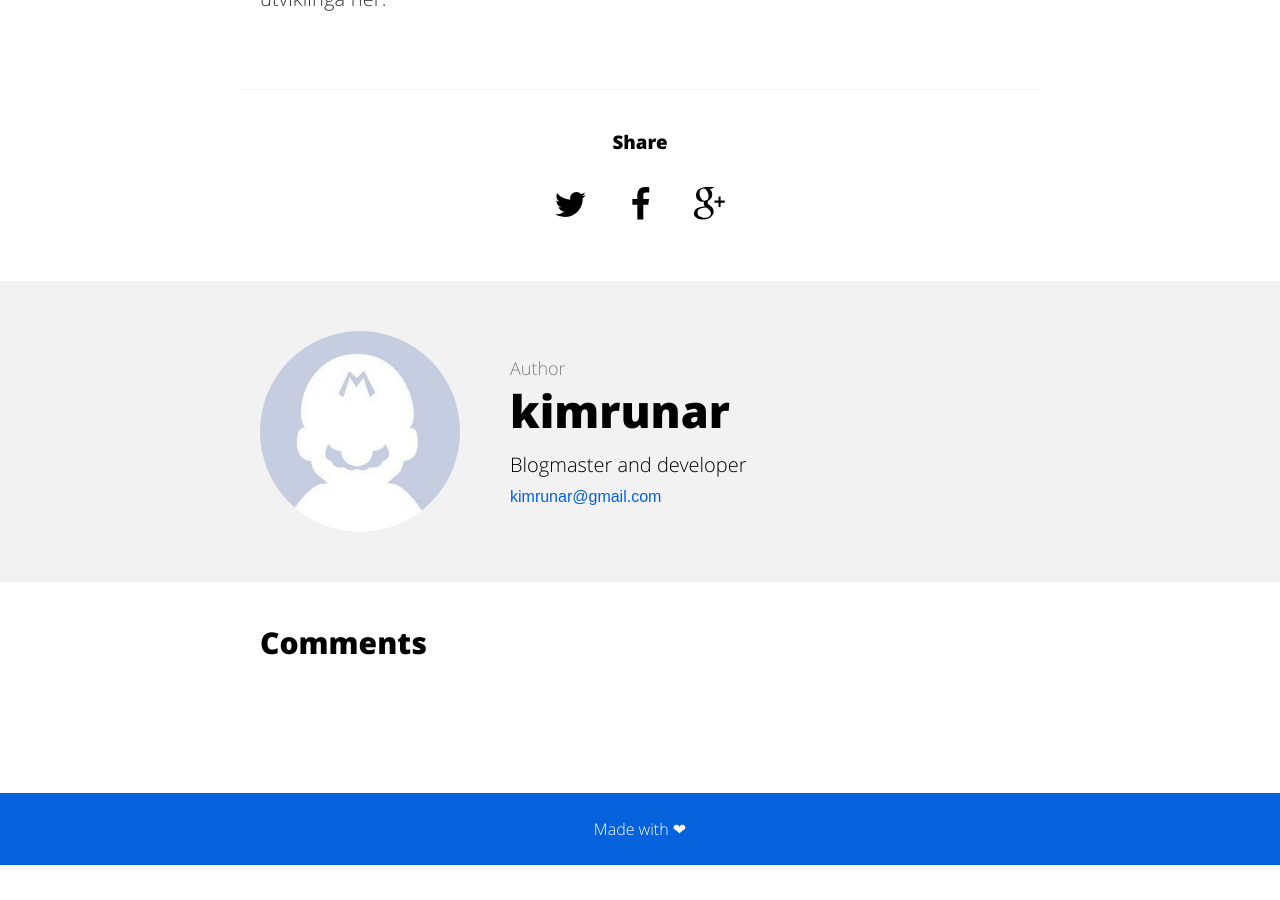
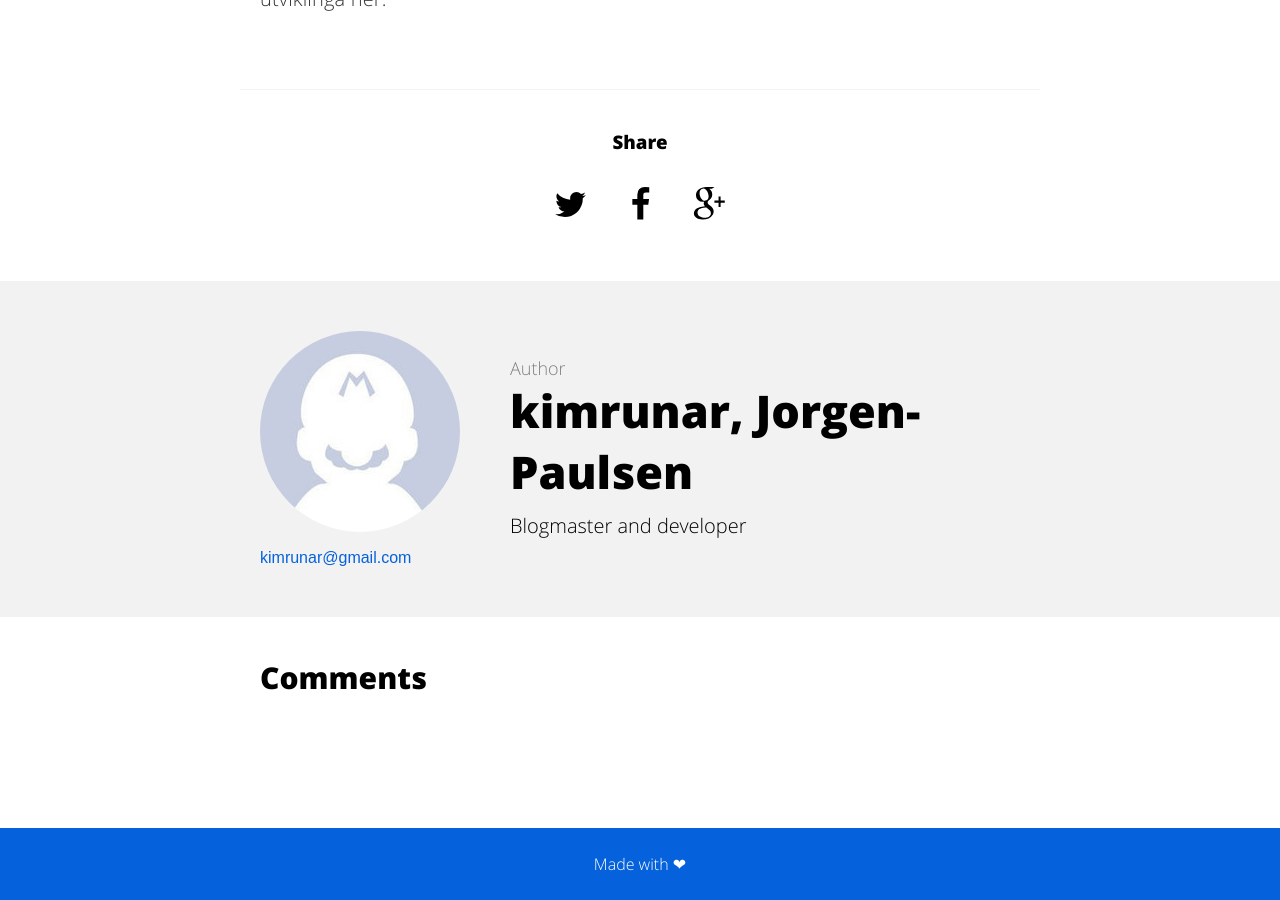
Before and after one commit to Bachelorg20/bachelorg20.github.io, a Jekyll site: the page built from _posts/2017-03-20-teast.md, in a window 1280 px wide and 900 px high, scrolled down 1001 px. Built offline with Jekyll 4.4.1, drawn with Linux system fonts in a browser that asks for light colours; comment, search, counter and statistics services are not loaded; before the commit the page ends 1866 px from its top, so only the background shows below that.

Commit message:
Update _config.yml

```diff
--- a/_config.yml
+++ b/_config.yml
@@ -6,7 +6,7 @@ url: "https://bachelorg20.github.io" # the base hostname & protocol for your sit
 
 # User settings
 teamname: Bachelor
-username: kimrunar
+username: kimrunar, Jorgen-Paulsen
 user_description: Blogmaster and developer
 user_title: Gruppe 20
 email: kimrunar@gmail.com
```
